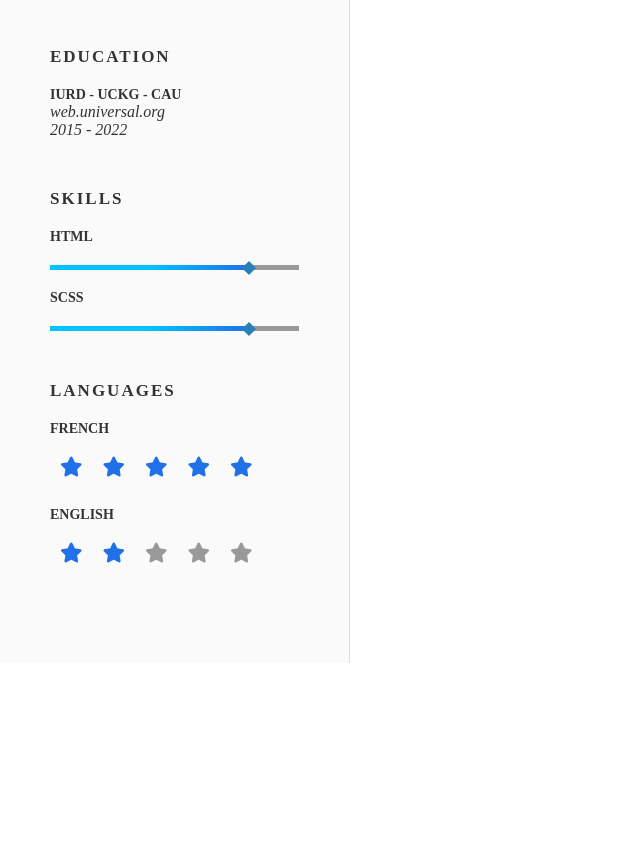
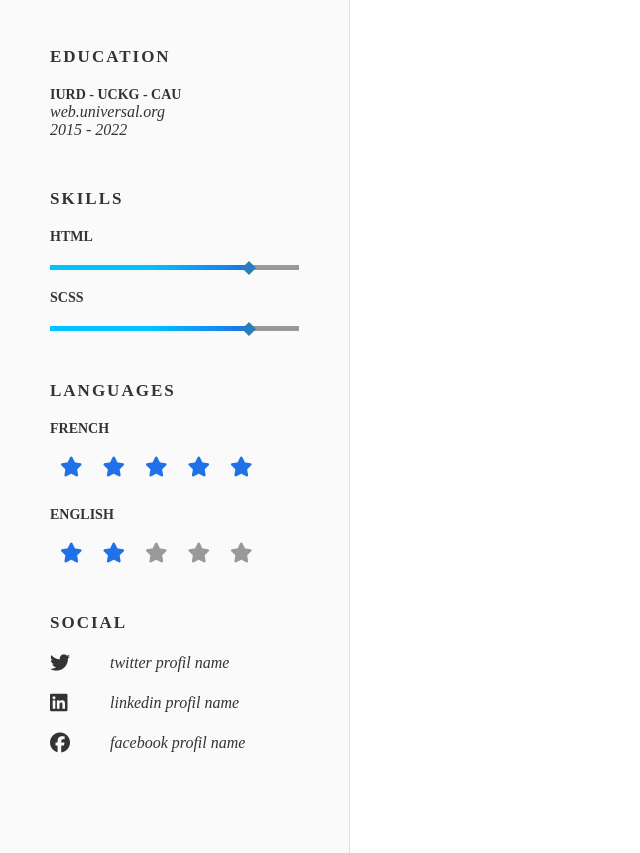
Before and after one commit to Esheric/cv, a website: page index.html in a window 1280 px wide. Shown: the part 651-1504 px from the top of the page, without its empty margins (0-640 px from the left). Before the commit the page ends 1314 px from the top, so only its background shows below. Drawn offline with Linux system fonts and the light colour scheme; a web font is replaced by a local one.

Commit message:
add social block

```diff
--- a/index.html
+++ b/index.html
@@ -78,6 +78,21 @@
             <i class="fas fa-star"></i>
           </div>
         </div>
+        <div class="block">
+          <h2 class="title-small">SOCIAL</h2>
+          <div class="social-container">
+            <i class="fab fa-twitter"></i>
+            <p>twitter profil name</p>
+          </div>
+          <div class="social-container">
+            <i class="fab fa-linkedin"></i>
+            <p>linkedin profil name</p>
+          </div>
+          <div class="social-container">
+            <i class="fab fa-facebook"></i>
+            <p>facebook profil name</p>
+          </div>
+        </div>
       </aside>
       <main></main>
     </div>
--- a/scss/style.scss
+++ b/scss/style.scss
@@ -89,6 +89,21 @@ aside {
         margin: 0 1rem;
       }
     }
+    .social-container {
+      display: flex;
+      justify-content: start;
+      align-items: center;
+      margin: 2rem 0;
+      i {
+        font-size: 2rem;
+        flex: 0 0 50px;
+        margin-right: 1rem;
+      }
+      p {
+        flex: auto;
+        margin: 0;
+      }
+    }
   }
 }
 
```
Also changed, not shown: css/style.css, 1 other file.
